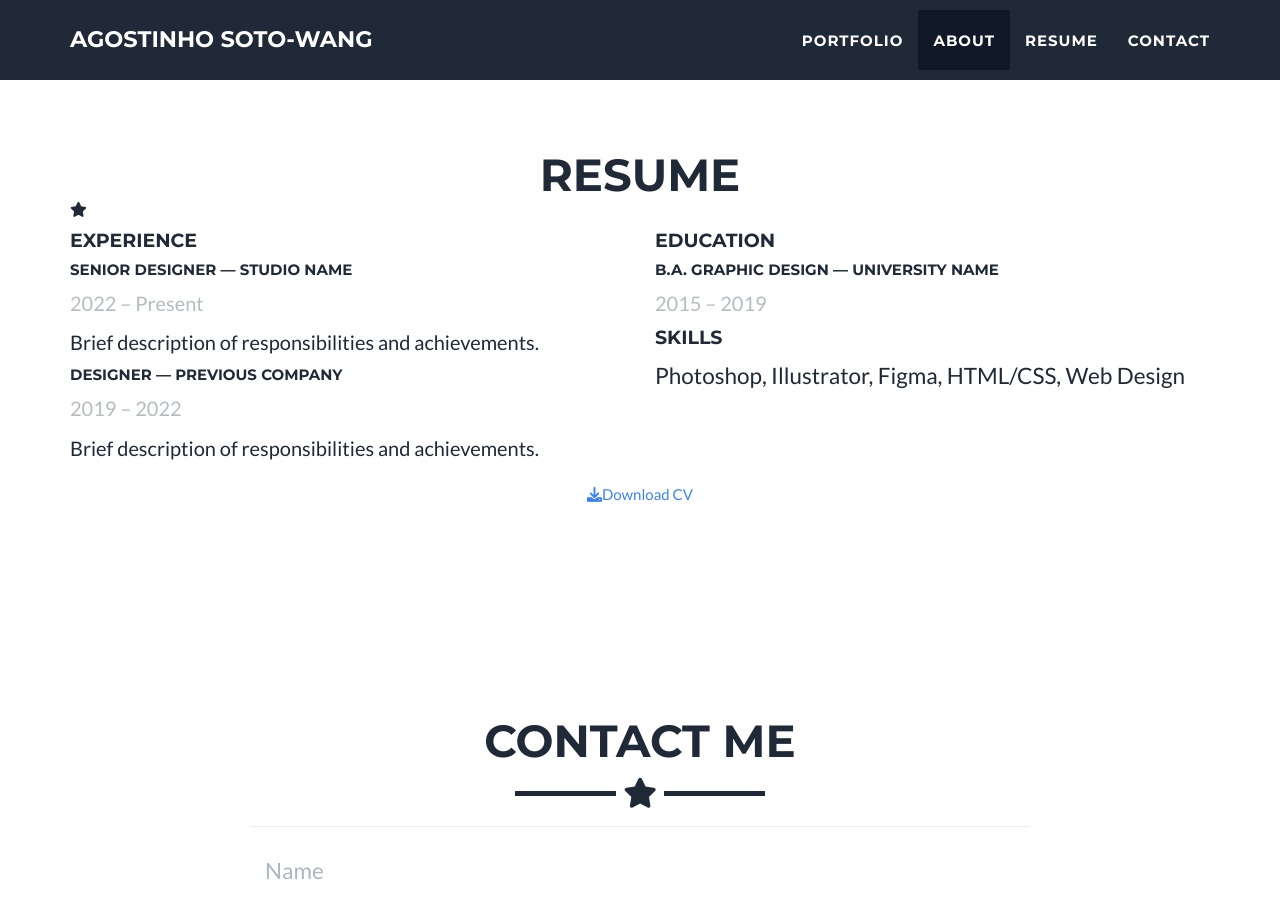
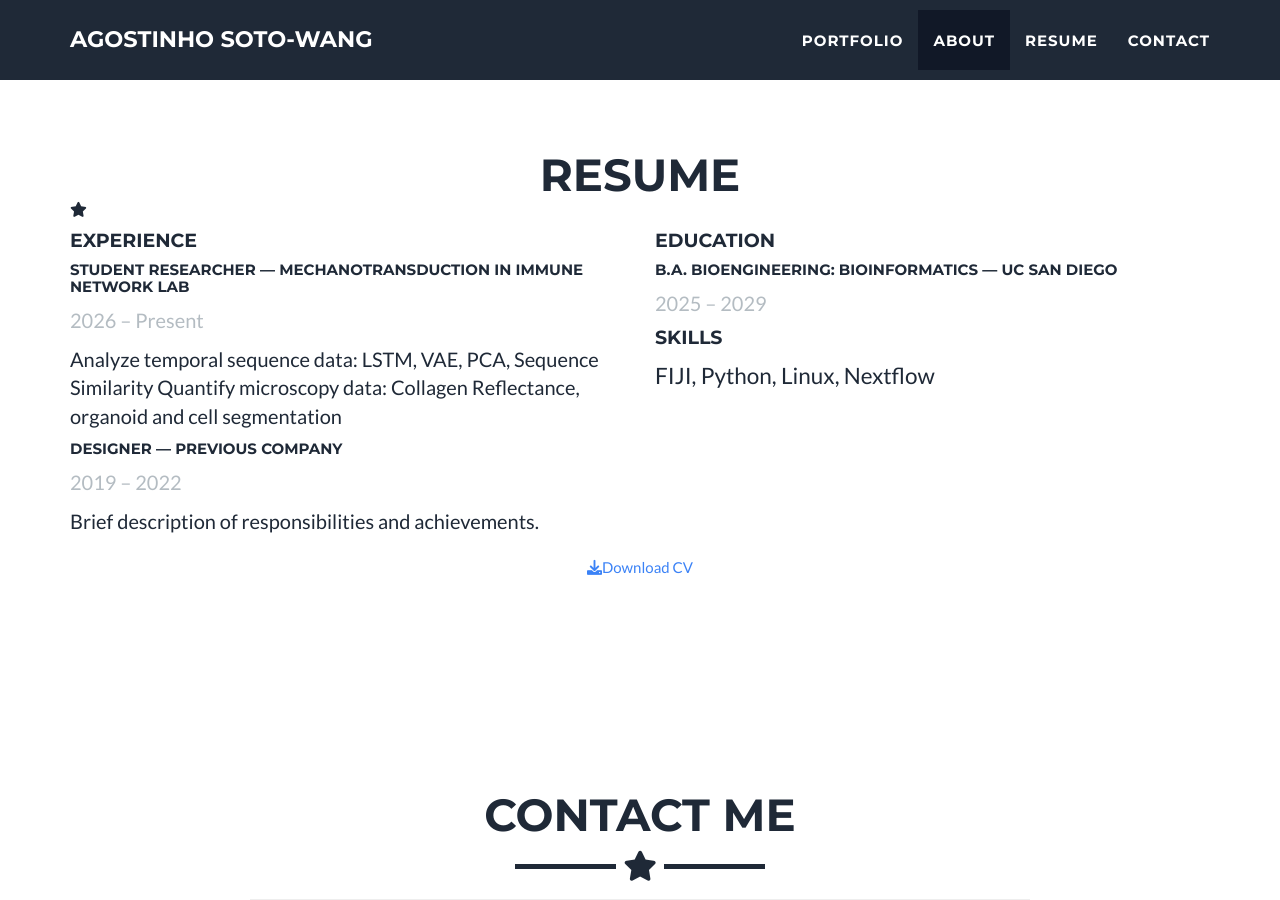
Before and after one commit to AgostinhoS/AgostinhoSW, a Jekyll site: the page built from _posts/2014-07-17-project-2.markdown, in a window 1280 px wide and 900 px high, scrolled down 2899 px. Built offline with Jekyll 4.4.1, drawn with Linux system fonts in a browser that asks for light colours.

Commit message:
Update resume.html

```diff
--- a/_includes/resume.html
+++ b/_includes/resume.html
@@ -12,9 +12,11 @@
       <div class="col-lg-6">
         <h4 class="text-uppercase mb-3">Experience</h4>
         <div class="mb-4">
-          <h5 class="mb-0">Senior Designer — Studio Name</h5>
-          <p class="text-muted mb-1">2022 – Present</p>
-          <p>Brief description of responsibilities and achievements.</p>
+          <h5 class="mb-0">Student Researcher — Mechanotransduction in Immune Network Lab</h5>
+          <p class="text-muted mb-1">2026 – Present</p>
+          <p>Analyze temporal sequence data: LSTM, VAE, PCA, Sequence Similarity
+          Quantify microscopy data: Collagen Reflectance, organoid and cell segmentation
+          </p>
         </div>
         <div class="mb-4">
           <h5 class="mb-0">Designer — Previous Company</h5>
@@ -26,11 +28,11 @@
       <div class="col-lg-6">
         <h4 class="text-uppercase mb-3">Education</h4>
         <div class="mb-4">
-          <h5 class="mb-0">B.A. Graphic Design — University Name</h5>
-          <p class="text-muted mb-1">2015 – 2019</p>
+          <h5 class="mb-0">B.A. Bioengineering: Bioinformatics — UC San Diego</h5>
+          <p class="text-muted mb-1">2025 – 2029</p>
         </div>
         <h4 class="text-uppercase mb-3 mt-4">Skills</h4>
-        <p class="lead">Photoshop, Illustrator, Figma, HTML/CSS, Web Design</p>
+        <p class="lead">FIJI, Python, Linux, Nextflow</p>
       </div>
     </div>
 
```
